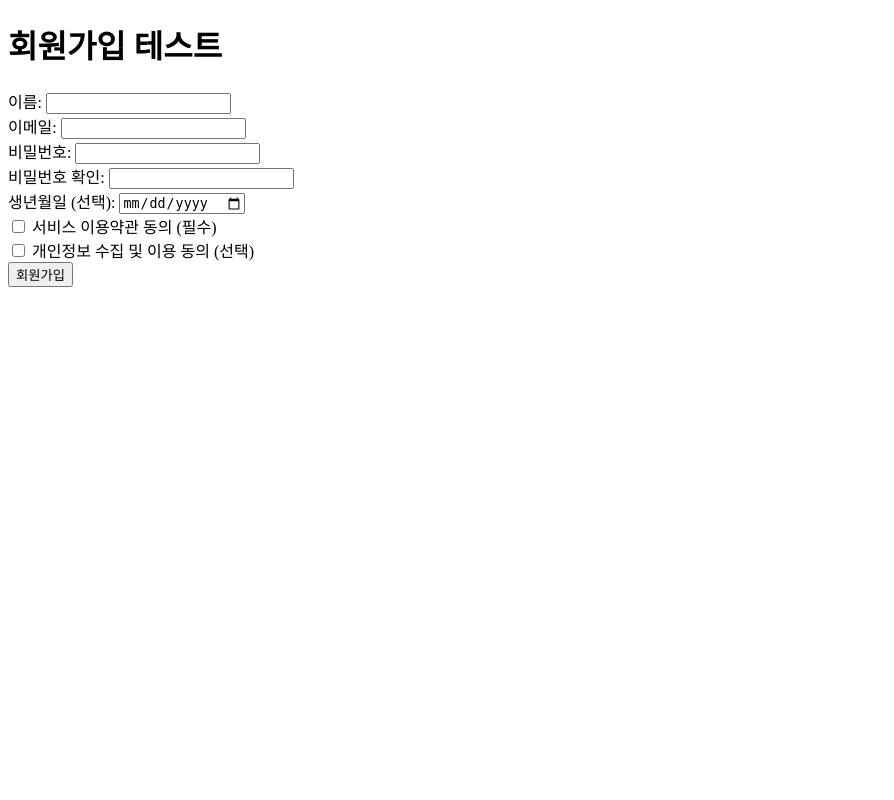
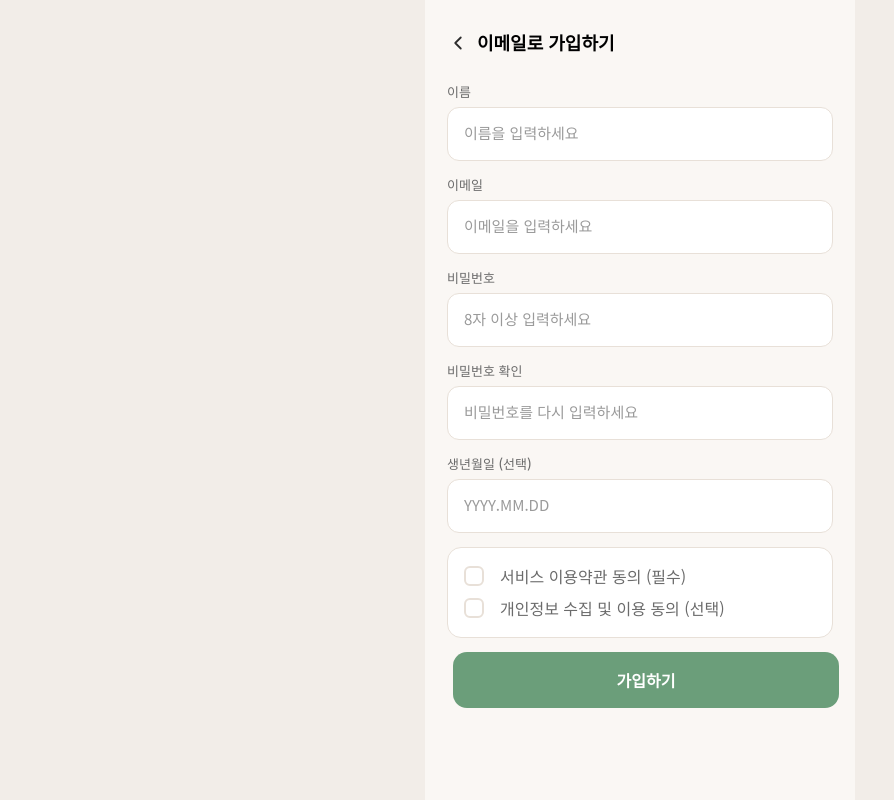
Before and after one commit to 2026-HERETHON/2026-herethon-17, a Django app: page /accounts/signup/ in a window 1280 px wide. Shown: the whole page, without its empty margins (0-894 px from the left). Run offline with Django 5.2, Linux system fonts and the light colour scheme.

Commit message:
✨ feat: accounts 1차 통합 (splash, login, signup) (#41)

```diff
--- a/herb/accounts/templates/accounts/signup.html
+++ b/herb/accounts/templates/accounts/signup.html
@@ -1,26 +1,120 @@
+{% load static %}
 <!DOCTYPE html>
 <html lang="ko">
 <head>
-    <meta charset="UTF-8">
-    <title>회원가입 테스트</title>
+  <meta charset="UTF-8">
+  <meta name="viewport" content="width=device-width, initial-scale=1.0, maximum-scale=1.0, user-scalable=no">
+  <title>HERb</title>
+
+  <link rel="icon" href="{% static 'assets/images/favicon.png' %}" type="image/png">
+  <link rel="stylesheet" href="{% static 'css/common.css' %}">
+  <link rel="stylesheet" href="{% static 'css/onboarding.css' %}">
 </head>
 <body>
-    <h1>회원가입 테스트</h1>
 
-    {% if error %}
-        <p style="color: red;">{{ error }}</p>
-    {% endif %}
+  <div class="app-container">
 
-    <form method="post">
+    <!-- ==========================================
+         상단 헤더
+    ========================================== -->
+    <header class="signup-header">
+      <!-- 뒤로 가기 -->
+      <button class="icon-btn back-btn">
+        <img src="{% static 'assets/icons/back.svg' %}" alt="뒤로가기"/>
+      </button>
+
+      <!-- 페이지 타이틀 -->
+      <h1 class="header-title">이메일로 가입하기</h1>
+    </header>
+
+    <main class="app-content">
+
+      <form class="signup-form" id="signup-form" method="post">
         {% csrf_token %}
-        <label>이름: <input type="text" name="name"></label><br>
-        <label>이메일: <input type="email" name="email"></label><br>
-        <label>비밀번호: <input type="password" name="password"></label><br>
-        <label>비밀번호 확인: <input type="password" name="password_confirm"></label><br>
-        <label>생년월일 (선택): <input type="date" name="birth_date"></label><br>
-        <label><input type="checkbox" name="terms_agreed"> 서비스 이용약관 동의 (필수)</label><br>
-        <label><input type="checkbox" name="privacy_agreed"> 개인정보 수집 및 이용 동의 (선택)</label><br>
-        <button type="submit">회원가입</button>
-    </form>
+
+        <div class="signup-inputgroup" id="nameGroup">
+          <label for="name">이름</label>
+          <input type="text" id="name" name="name" value="{{ request.POST.name|default:'' }}" placeholder="이름을 입력하세요" required>
+        </div>
+
+        <div class="signup-inputgroup" id="emailGroup">
+          <label for="email">이메일</label>
+          <input type="email" id="email" name="email" value="{{ request.POST.email|default:'' }}" placeholder="이메일을 입력하세요" required>
+          <span class="error-message" data-error="email">이미 가입된 이메일입니다. 다른 이메일을 입력해 주세요.</span>
+        </div>
+
+        <div class="signup-inputgroup" id="passwordGroup">
+          <label for="password">비밀번호</label>
+          <input type="password" id="password" name="password" placeholder="8자 이상 입력하세요" required>
+          <span class="error-message" data-error="password">비밀번호가 너무 짧습니다. 비밀번호를 8자 이상 입력해 주세요.</span>
+        </div>
+
+        <div class="signup-inputgroup" id="passwordConfirmGroup">
+          <label for="password-again">비밀번호 확인</label>
+          <input type="password" id="password-again" name="password_confirm" placeholder="비밀번호를 다시 입력하세요" required>
+          <span class="error-message" data-error="password_confirm">비밀번호가 일치하지 않습니다.</span>
+        </div>
+
+        <div class="signup-inputgroup" id="birthdateGroup">
+          <label for="birthdate">생년월일 (선택)</label>
+          <input type="text" id="birthdate" name="birth_date" value="{{ request.POST.birth_date|default:'' }}" placeholder="YYYY.MM.DD">
+        </div>
+
+        <div class="signup-policycontainer">
+          <label class="signup-policy">
+            <div class="signup-policyitem">
+              <input type="checkbox" id="policy-essential" name="terms_agreed">
+              <span class="signup-checkbox">
+                <img src="{% static 'assets/icons/Checkedicon.png' %}" alt="" class="signup-checkedicon">
+              </span>
+              <span class="signup-policytext">서비스 이용약관 동의 (필수)</span>
+            </div>
+          </label>
+
+          <span class="signup-policyerror" id="termsError">서비스 이용약관에 동의해 주세요.</span>
+
+          <label class="signup-policy">
+            <div class="signup-policyitem">
+              <input type="checkbox" id="policy-selective">
+              <span class="signup-checkbox">
+                <img src="{% static 'assets/icons/Checkedicon.png' %}" alt="" class="signup-checkedicon">
+              </span>
+              <span class="signup-policytext">개인정보 수집 및 이용 동의 (선택)</span>
+            </div>
+          </label>
+
+        </div>
+
+        <button type="submit" class="signup-btn active">가입하기</button>
+
+      </form>
+
+    </main>
+
+  </div>
+
+  {% if errors %}
+  <script>
+    document.addEventListener("DOMContentLoaded", function() {
+        {% if errors.email %}
+        showError(document.getElementById("emailGroup"), "email");
+        {% endif %}
+
+        {% if errors.password %}
+        showError(document.getElementById("passwordGroup"), "password");
+        {% endif %}
+
+        {% if errors.password_confirm %}
+        showError(document.getElementById("passwordConfirmGroup"), "password_confirm");
+        {% endif %}
+
+        {% if errors.terms %}
+        document.getElementById("termsError").style.display = "block";
+        {% endif %}
+    });
+  </script>
+  {% endif %}
+
+  <script src="{% static 'js/common.js' %}"></script>
 </body>
 </html>
--- a/herb/accounts/views.py
+++ b/herb/accounts/views.py
@@ -16,7 +16,8 @@ def login_view(request):
         # 이메일 존재하는지 확인
         if not User.objects.filter(email=email).exists():
             return render(request, "accounts/login.html", {
-                "error": "존재하지 않는 이메일입니다."
+                "error": "존재하지 않는 이메일입니다.",
+                "error_field": "email",
             })
 
         # 비밀번호 유효성 검사
@@ -24,7 +25,8 @@ def login_view(request):
 
         if user is None:
             return render(request, "accounts/login.html", {
-                "error": "비밀번호가 틀립니다. 비밀번호를 다시 확인해 주세요."
+                "error": "비밀번호가 틀립니다. 비밀번호를 다시 확인해 주세요.",
+                "error_field": "password",
             })
 
         login(request, user)
@@ -48,28 +50,27 @@ def signup_view(request):
         birth_date = request.POST.get("birth_date") or None
         terms_agreed = request.POST.get("terms_agreed")
 
+        errors = {}
+
         # 이메일 중복 확인
         if User.objects.filter(email=email).exists():
-            return render(request, "accounts/signup.html", {
-                "error": "이미 가입된 이메일입니다. 다른 이메일을 입력해 주세요."
-            })
+            errors["email"] = "이미 가입된 이메일입니다. 다른 이메일을 입력해 주세요."
 
         # 비밀번호 길이 확인
         if len(password) < 8:
-            return render(request, "accounts/signup.html", {
-                "error": "비밀번호가 너무 짧습니다. 비밀번호를 8자 이상 입력해 주세요."
-            })
+            errors["password"] = "비밀번호가 너무 짧습니다. 비밀번호를 8자 이상 입력해 주세요."
 
         # 비밀번호 확인 일치 여부
         if password != password_confirm:
-            return render(request, "accounts/signup.html", {
-                "error": "비밀번호가 일치하지 않습니다."
-            })
+            errors["password_confirm"] = "비밀번호가 일치하지 않습니다."
 
         # 서비스 이용약관 동의 확인
         if not terms_agreed:
+            errors["terms"] = "서비스 이용약관에 동의해 주세요."
+
+        if errors:
             return render(request, "accounts/signup.html", {
-                "error": "서비스 이용약관에 동의해 주세요."
+                "errors": errors,
             })
 
 
@@ -182,3 +183,8 @@ def logout_view(request):
     if request.method == "POST":
         logout(request)
     return redirect("accounts:login")
+
+
+# 스플래시
+def splash_view(request):
+    return render(request, "accounts/splash.html")
--- a/herb/config/urls.py
+++ b/herb/config/urls.py
@@ -18,6 +18,7 @@ from django.contrib import admin
 from django.urls import path, include
 from django.conf import settings
 from django.conf.urls.static import static
+from accounts.views import splash_view
 
 urlpatterns = [
     path('admin/', admin.site.urls),
@@ -28,6 +29,7 @@ urlpatterns = [
     path("home/", include("home.urls")),
     path("community/", include("community.urls")),
     path("garden/", include("garden.urls")),
+    path("", splash_view, name="splash"),
 ]
 
 if settings.DEBUG:
--- /dev/null
+++ b/herb/static/css/onboarding.css
@@ -0,0 +1,376 @@
+@import url('https://fonts.googleapis.com/css2?family=Noto+Sans+KR:wght@400;500;700&family=Noto+Serif+KR:wght@400;700&display=swap');
+
+/* splash page */
+
+.splash-container{
+    width: 100%;
+    height: 100vh;
+    display: flex;
+    justify-content: center;
+    align-items: center;
+    text-align: center;
+    flex-direction: column;
+    background: linear-gradient(to bottom right, #4A7A58, #6B9E7A, #8BBDA3);
+
+
+}
+.splash-logowrap{
+    width: 88px;
+    height: 88px;
+    background-color: #ffffff33;
+    border-radius: 30px;
+    display: flex;
+    justify-content: center;
+    align-items: center;
+    margin-bottom: 16px;
+
+}
+.splash-title{
+    font-weight: 700;
+    font-size: 46px;
+    color: #ffffff;
+    font-family: 'Georgia', 'Noto Serif KR', serif;
+    letter-spacing: 3px;
+    margin: 0;
+
+}
+.splash-subtitle{
+    font-size: 15px;
+    font-weight: 400;
+    color: #ffffff;
+    letter-spacing: 0.5px;
+    font-family: 'Noto Serif KR', serif;
+}
+
+/* login page */
+
+.login-container {
+    background-color: #FAF7F4;
+    padding: 60px 32px 40px;   /* 위 60px, 좌우 32px, 아래 40px */
+}
+
+.login-logogroup{
+    display: flex;
+    align-items: center;
+    gap: 10px;
+    margin-bottom: 44.5px;
+
+
+}
+
+.login-logo {
+    width: 38px;
+    height: 38px;
+    background-color: #6B9E7A;
+    border-radius: 12px;
+    display: flex;
+    align-items: center;
+    justify-content: center;
+}
+
+.login-logo img {
+    width: 20px;
+    height: 20px;
+}
+.login-logotext{
+    font-size: 26px;
+    font-weight: 700;
+    font-family: 'Georgia', 'Noto Serif KR', serif;
+    color: #6B9E7A;
+    letter-spacing: 2px;
+
+}
+.login-title {
+    font-weight: 800;
+    font-size: 28px;
+    font-family: 'Noto Sans KR', serif;
+    margin-bottom: 8px;
+}
+
+.login-subtitle {
+    font-weight: 400;
+    font-size: 14px;
+    color: #9A9A9A;
+    font-family: 'Noto Sans KR', serif;
+    margin-bottom: 32px;
+}
+
+.login-form {
+    display: flex;
+    flex-direction: column;
+}
+
+.login-inputgroup {
+    margin-bottom: 12px;
+}
+
+.login-inputgroup label {
+    display: block;
+    font-family: 'Noto Sans KR', serif;
+    font-weight: 500;
+    font-size: 13px;
+    margin-bottom: 6px;
+    color: #6B6B6B;
+}
+
+.login-inputgroup input {
+    width: 100%;
+    border: 1px solid #E8E0D8;
+    font-size: 15px;
+    background-color: #FFFFFF;
+    height: 54px;
+    border-radius: 12px;
+    font-weight: 400;
+    padding-left: 16px;
+    box-sizing: border-box;
+}
+
+.login-inputgroup input::placeholder {
+    color: #9A9A9A;
+}
+
+.login-inputgroup input:focus {
+    border-color: #6B9E7A;
+}
+
+.login-inputgroup.valid input {
+    border-color: #6B9E7A;
+}
+
+.login-inputgroup.error input {
+    border-color: #E05C5C;
+}
+
+.error-message {
+    display: none;
+    color: #E05C5C;
+    font-size: 12px;
+    font-family: 'Noto Sans KR', serif;
+    font-weight: 400;
+}
+
+.login-inputgroup.error .error-message.show {
+    display: block;
+}
+
+.login-forgotpw {
+    text-align: right;
+    margin-bottom: 22px;
+}
+
+.login-forgotpw a {
+    color: #6B9E7A;
+    font-size: 13px;
+    font-family: 'Noto Sans KR', serif;
+    font-weight: 400;
+    text-decoration: none;
+}
+
+.btn-login {
+    display: block;
+    width: 100%;
+    height: 56px;
+    padding: 16px;
+    background: #C5D6CA;
+    color: #ffffff;
+    border: none;
+    border-radius: 14px;
+    font-size: 16px;
+    font-weight: 700;
+    font-family: 'Noto Sans KR', serif;
+    cursor: pointer;
+}
+
+.btn-login.active {
+    background: #6B9E7A;
+    color: #fff;
+}
+
+.login-noaccount {
+    font-family: 'Noto Sans KR', serif;
+    text-align: center;
+    font-size: 14px;
+    color:#6B6B6B;
+    margin-top: 24px;
+}
+
+.login-noaccount a {
+  color: #6B9E7A;
+  font-weight: 700;
+  cursor: pointer;
+  text-decoration: none;
+
+}
+
+/* signup page */
+
+.signup-container{
+    background-color: #FAF7F4;
+}
+
+.signup-header{
+    margin-top: 24px;
+  padding: 8px 22px 12px 22px;
+
+  display: flex;
+  align-items: center;
+  gap: 8px;
+
+  background-color: transparent;
+  flex-shrink: 0;
+
+  margin-bottom: 12px;
+}
+
+.back-btn img{
+    width: 22px;
+    height: 22px;
+
+}
+
+.signup-title{
+    color: #2D2D2D;
+    font-weight: 700;
+    font-size: 18px;
+    font-family: 'Noto Sans KR',serif;
+    margin-top: -7px;
+}
+
+.signup-inputgroup{
+    display: flex;
+    flex-direction: column;
+    margin-bottom: 14px;
+    margin: 0 22px 14px 22px;
+}
+.signup-inputgroup label{
+    font-family: 'Noto Sans KR',serif;
+    color: #6B6B6B;
+    font-weight: 500;
+    font-size: 13px;
+    margin-bottom: 6px;
+}
+.signup-inputgroup input{
+    width: 100%;
+    height: 54px;
+    border-radius: 12px;
+    border: 1.5px solid #E8E0D8;
+
+    padding-left: 16px;
+
+}
+.signup-inputgroup input::placeholder{
+    color :#9A9A9A;
+    font-family: 'Noto Sans KR',serif;
+    font-weight: 400;
+    font-size: 15px;
+
+}
+.signup-inputgroup input:focus{
+    border-color: #6B9E7A;
+    outline: none;
+
+
+}
+.signup-policycontainer{
+    margin: 0 22px 14px 22px;
+    width: auto;
+    height: 91px;
+    border: 1.5px solid #E8E0D8;
+    border-radius: 14px;
+    background-color: #FFFFFF;
+    margin-bottom: 14px;
+    display: flex;
+    flex-direction: column;
+    padding: 16px;
+    gap: 8px;
+
+
+}
+.signup-policy{
+    cursor: pointer;
+}
+.signup-policyitem{
+    display: flex;
+    align-items: center;
+
+}
+.signup-policyitem input[type="checkbox"]{
+    display: none;
+}
+.signup-checkbox{
+    border: 2px solid #E8E0D8;
+    border-radius: 6px;
+    cursor: pointer;
+    width: 20px;
+    height: 20px;
+    background-size: 11px 11px ;
+    display: flex;
+    justify-content: center;
+    align-items: center;
+}
+
+.signup-policyitem input[type="checkbox"]:checked + .signup-checkbox{
+    background-color: #6B9E7A;
+    border-color: #6B9E7A;
+}
+.signup-checkedicon{
+    width: 11px;
+    height: 11px;
+}
+
+.signup-policytext{
+    font-family: 'Noto Sans KR',serif;
+    color: #6B6B6B;
+    padding-left: 16px;
+}
+.signup-policyerror{
+    display: none;
+    color: #E05C5C;
+    font-size: 11px;
+    font-weight: 400;
+    font-family:'Noto Sans KR', serif;
+}
+
+.signup-btn{
+    display: block;
+    font-size: 16px;
+    background-color: #C5D6CA;
+    margin: 0 22px 32px 22px;
+    width: calc(100% - 44px);
+    height: 56px;
+    border: none;
+    border-radius: 14px;
+    color : #FFFFFF;
+    font-weight: 700;
+    font-family: 'Noto Sans KR',serif;
+    margin-left: 28px;
+
+}
+.signup-btn.active{
+    background-color: #6B9E7A;
+    cursor: pointer;
+
+    transition: transform 0.2s ease, background-color 0.2s ease;
+}
+
+.signup-btn:hover.active {
+  transform: scale(1.02);
+}
+
+/* 로그인 에러 메시지 형태 회원가입에도 추가 */
+.signup-inputgroup .error-message {
+  display: none;
+  color: #E05C5C;
+  font-size: 12px;
+  font-family: 'Noto Sans KR', serif;
+  font-weight: 400;
+  margin-top: 6px;
+}
+
+.signup-inputgroup.error input {
+  border-color: #E05C5C;
+}
+
+.signup-inputgroup.error .error-message.show {
+  display: block;
+}
--- a/herb/static/js/common.js
+++ b/herb/static/js/common.js
@@ -295,3 +295,25 @@ document.addEventListener("DOMContentLoaded", () => {
   }
 
 });
+
+
+/*
+showError, hideAllErrors 함수가 login, signup 공통으로 쓰여서
+static/js/login.js -> static/js/common.js 로 옮김
+*/
+function showError(group, errorType) {
+  group.classList.remove("valid");
+  group.classList.add("error");
+  hideAllErrors(group);
+  const errorEl = group.querySelector(`[data-error="${errorType}"]`);
+  if (errorEl) errorEl.classList.add("show");
+}
+
+function hideAllErrors(group) {
+  group.querySelectorAll(".error-message").forEach(el => el.classList.remove("show"));
+}
+
+document.getElementById("loginForm")?.addEventListener("submit", (e) => {
+  e.preventDefault();
+  window.location.href = "survey.html";
+});
```
Also changed, not shown: herb/accounts/templates/accounts/login.html (+71 -12 lines), herb/accounts/templates/accounts/splash.html (added, +36 -0 lines), herb/static/js/login.js (added, +32 -0 lines), herb/static/css/common.css (line endings or trailing spaces).
